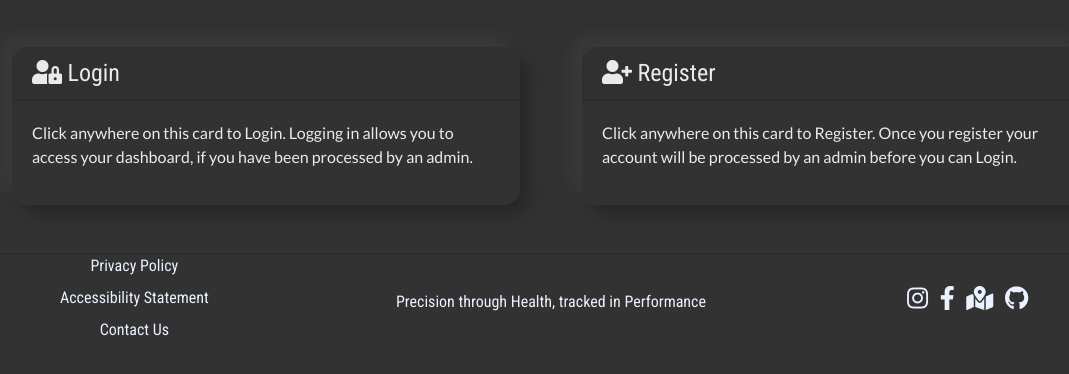
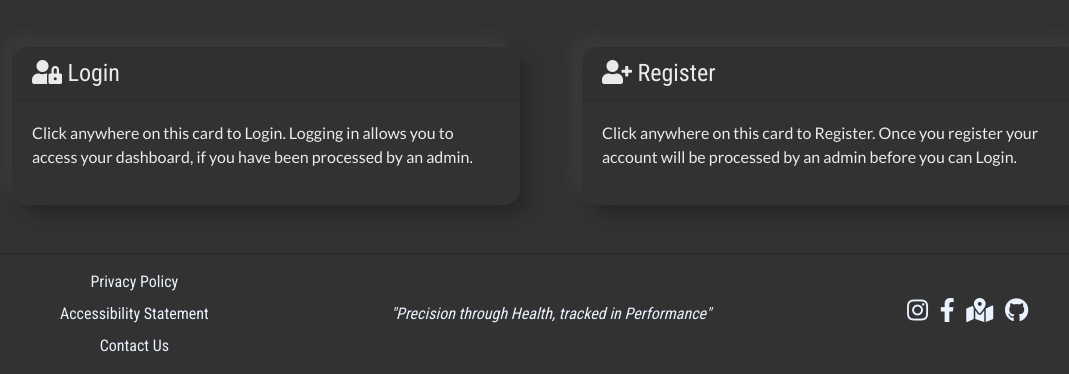
Before and after one commit to deanroche/PHP-AthleteProgram, a Django app: page / in a window 1280 px wide. Shown: the part 721-1095 px from the top of the page, without its empty margins (89-1158 px from the left). Before the commit the page ends 1057 px from the top, so only its background shows below. Run offline with Django 3.2, Linux system fonts and the light colour scheme; some libraries are stand-ins or nearby versions.

Commit message:
Added appropriate necessary spacing to the footer and added styling to brand-note p element

```diff
--- a/PHPAthleteProgram/static/css/style.css
+++ b/PHPAthleteProgram/static/css/style.css
@@ -76,7 +76,7 @@ footer .row {
 }
 
 .additional-links-footer {
-    margin-bottom: 0;
+    margin: 1rem 0;
 }
 
 .additional-link {
@@ -93,20 +93,13 @@ footer .row {
     text-decoration: none;
 }
 
-.dev-note {
-    margin: auto 0;
-}
-
 .brand-note p {
     color: #ebf2ff;
+    font-style: italic;
 }
 
 .socials {
     margin: auto 0;
-}
-
-.social-links {
-    margin-bottom: 0.5rem;
 }
 
 .social-links li a i{
@@ -400,6 +393,12 @@ footer .row {
 
 /* Media queries */
 
+@media (min-width: 320px) {
+    .social-links {
+        margin-bottom: 1.5rem;
+    }
+}
+
 @media (min-width: 575px) {
     .alert {
         margin: 0 auto 1rem;
@@ -407,6 +406,10 @@ footer .row {
 }
 
 @media (min-width: 768px) {
+    .social-links {
+        margin-bottom: 0.5rem;
+    }
+
     .alert {
         width: 60%;
     }
--- a/templates/partials/_footer.html
+++ b/templates/partials/_footer.html
@@ -14,7 +14,7 @@
             </ul>
         </div>
         <div class="col-sm-12 col-md-4 brand-note text-center">
-            <p>Precision through Health, tracked in Performance</p>
+            <p>"Precision through Health, tracked in Performance"</p>
         </div>
         <div class="col-sm-12 col-md-4 text-center socials">
             <ul class="list-inline social-links">
```
